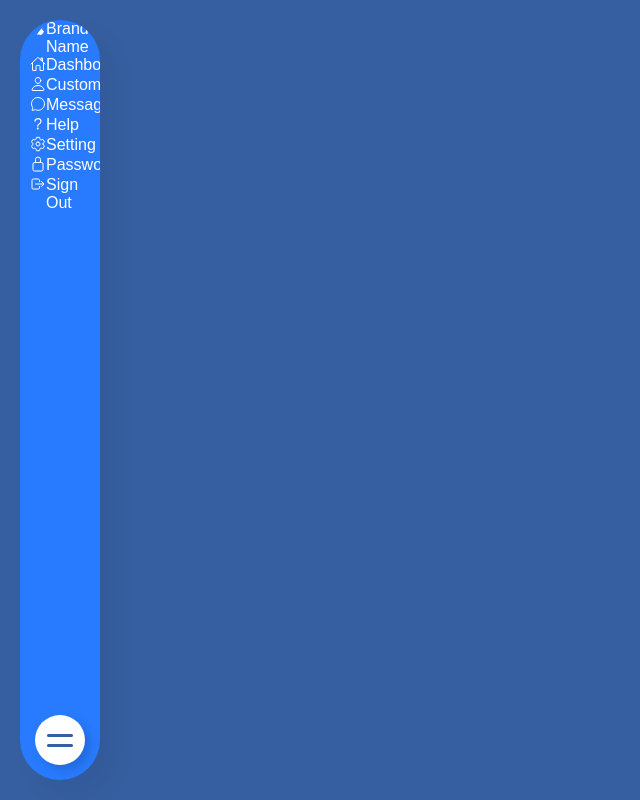
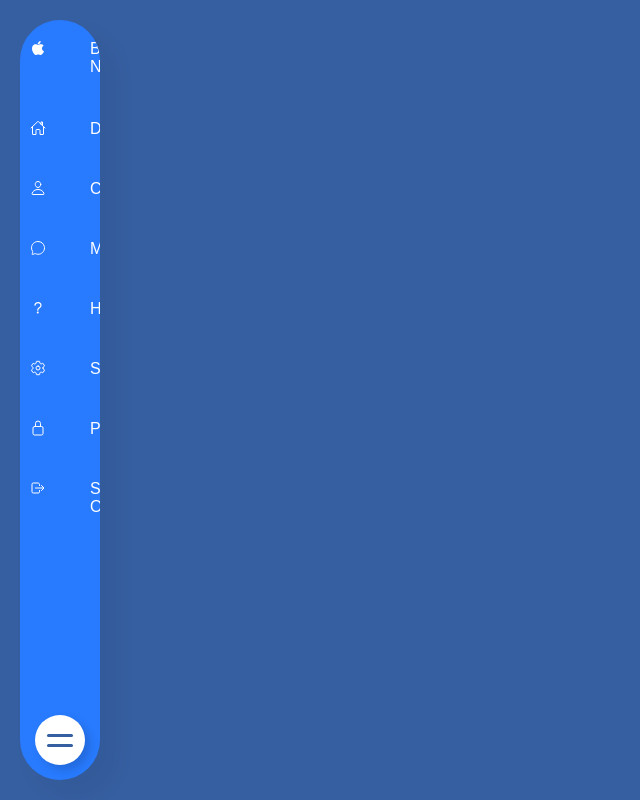
Before and after one commit to Linh777GKOG/Sidebar_menu, a plain HTML site: page index.html in a window 1280 px wide. Shown: the whole page, without its empty margins (0-640 px from the left). Drawn offline with nearby package versions, Linux system fonts and the light colour scheme.

Commit message:
check point

```diff
--- a/style.css
+++ b/style.css
@@ -87,6 +87,15 @@ body {
   /* background: #fff; */
 }
 
+.navigation ul li:hover {
+  background: #fff;
+}
+
+.navigation ul li:nth-child(1) {
+  top: 20px;
+  margin-bottom: 40px;
+  background: none;
+}
 .navigation ul li a {
   position: relative;
   display: block;
@@ -95,3 +104,14 @@ body {
   text-decoration: none;
   color: #fff;
 }
+
+.navigation ul li:hover:not(:first-child) a {
+  color: #365fa1;
+}
+
+.navigation ul li a .icon {
+  position: relative;
+  display: block;
+  min-width: 60px;
+  height: 60px;
+}
```
